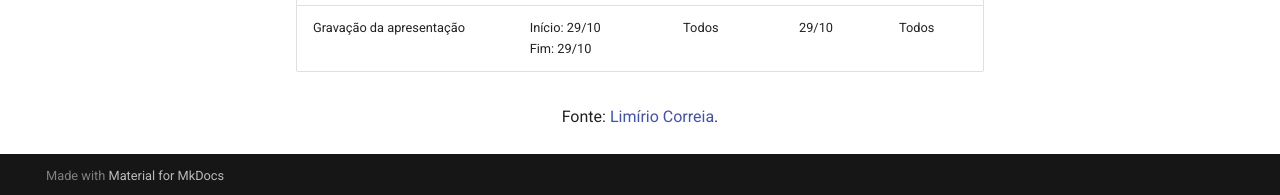
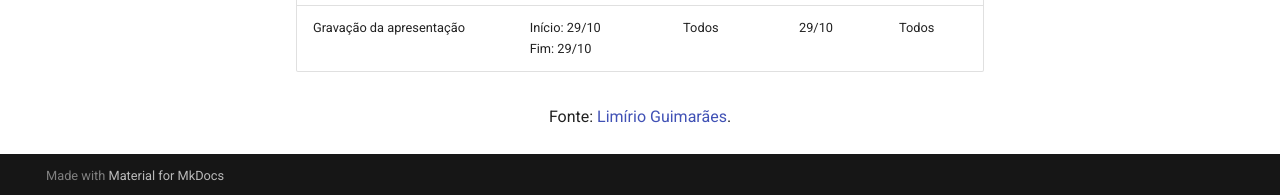
Before and after one commit to Interacao-Humano-Computador/2023.2-Ventoy, an MkDocs documentation site: the page built from docs/apresentação/cronograma.md, in a window 1280 px wide and 1193 px high. Shown: the part 995-1190 px from the top of the window. Built offline with MkDocs 1.6.1 and Material for MkDocs 9.7.7, drawn with Linux system fonts in a browser that asks for light colours.

Commit message:
Update cronograma.md

```diff
--- a/docs/apresentação/cronograma.md
+++ b/docs/apresentação/cronograma.md
@@ -22,4 +22,4 @@
 | Gravação da apresentação                                         | Início: 29/10<br>Fim: 29/10 | Todos              |   29/10   | Todos              |
 
 
-<font size="3"><p style="text-align: center">Fonte: [Limírio Correia](https://github.com/LimirioGuimaraes).</p></font>
+<font size="3"><p style="text-align: center">Fonte: [Limírio Guimarães](https://github.com/LimirioGuimaraes).</p></font>
```
